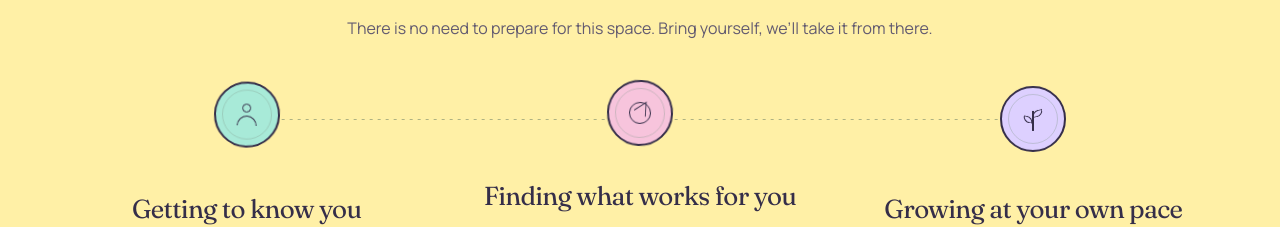
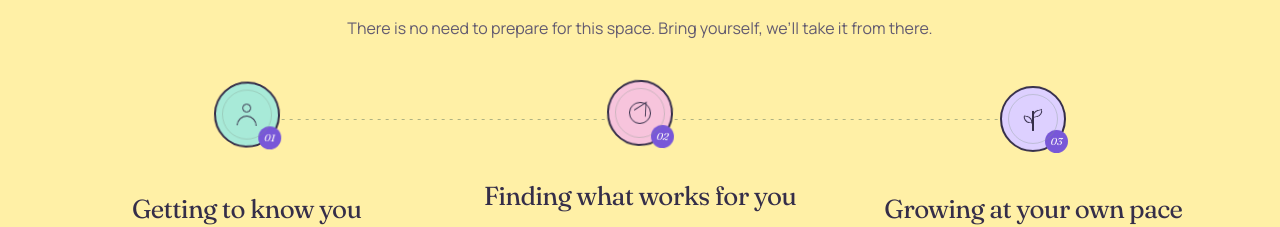
Before and after one commit to praveenreddiey/Swaraagam, a Next.js app: page / in a window 1280 px wide. Shown: the part 1932-2159 px from the top of the page. Built offline with nearby package versions, Linux system fonts and the light colour scheme; no server answers.

Commit message:
restore: show process step numbering

```diff
--- a/app/styles/home-process-faq.css
+++ b/app/styles/home-process-faq.css
@@ -52,6 +52,22 @@
   border: 1px solid rgba(129, 151, 137, 0.35);
   border-radius: 50%;
   content: "";
+}
+
+.step-number > span:last-child {
+  position: absolute;
+  right: -4px;
+  bottom: -3px;
+  display: grid;
+  width: 23px;
+  height: 23px;
+  place-items: center;
+  border-radius: 50%;
+  background: var(--violet);
+  color: var(--white);
+  font-family: var(--font-display);
+  font-size: 10px;
+  font-style: italic;
 }
 
 .step-line {
--- a/components/home/ProcessSection.tsx
+++ b/components/home/ProcessSection.tsx
@@ -22,9 +22,10 @@ export function ProcessSection() {
 
         <ol className="process-list">
           {PROCESS_STEPS.map((step, index) => (
-            <li key={step.title} data-reveal>
+            <li key={step.number} data-reveal>
               <div className="step-number">
                 <LineIcon name={step.icon} />
+                <span>{step.number}</span>
               </div>
               <div className="step-copy">
                 <h3>{step.title}</h3>
--- a/components/home/content.ts
+++ b/components/home/content.ts
@@ -20,6 +20,7 @@ interface Modality {
 }
 
 interface ProcessStep {
+  number: string;
   icon: LineIconName;
   title: string;
   text: string;
@@ -67,16 +68,19 @@ export const MODALITIES: readonly Modality[] = [
 /** Ordered steps used to explain the therapeutic process. */
 export const PROCESS_STEPS: readonly ProcessStep[] = [
   {
+    number: "01",
     icon: "welcome",
     title: "Getting to know you",
     text: "A brief conversation to understand what brings you here and explore whether this space is right for you.",
   },
   {
+    number: "02",
     icon: "explore",
     title: "Finding what works for you",
     text: "Every person’s journey is different. Together, we shape an approach that may include conversation, music, creative expression, reflection or a thoughtful combination.",
   },
   {
+    number: "03",
     icon: "grow",
     title: "Growing at your own pace",
     text: "Change doesn’t always happen all at once. Together we notice patterns, celebrate small shifts and create space for growth.",
```
Also changed, not shown: 2 other files (tests, documents, lock files or other folders).
